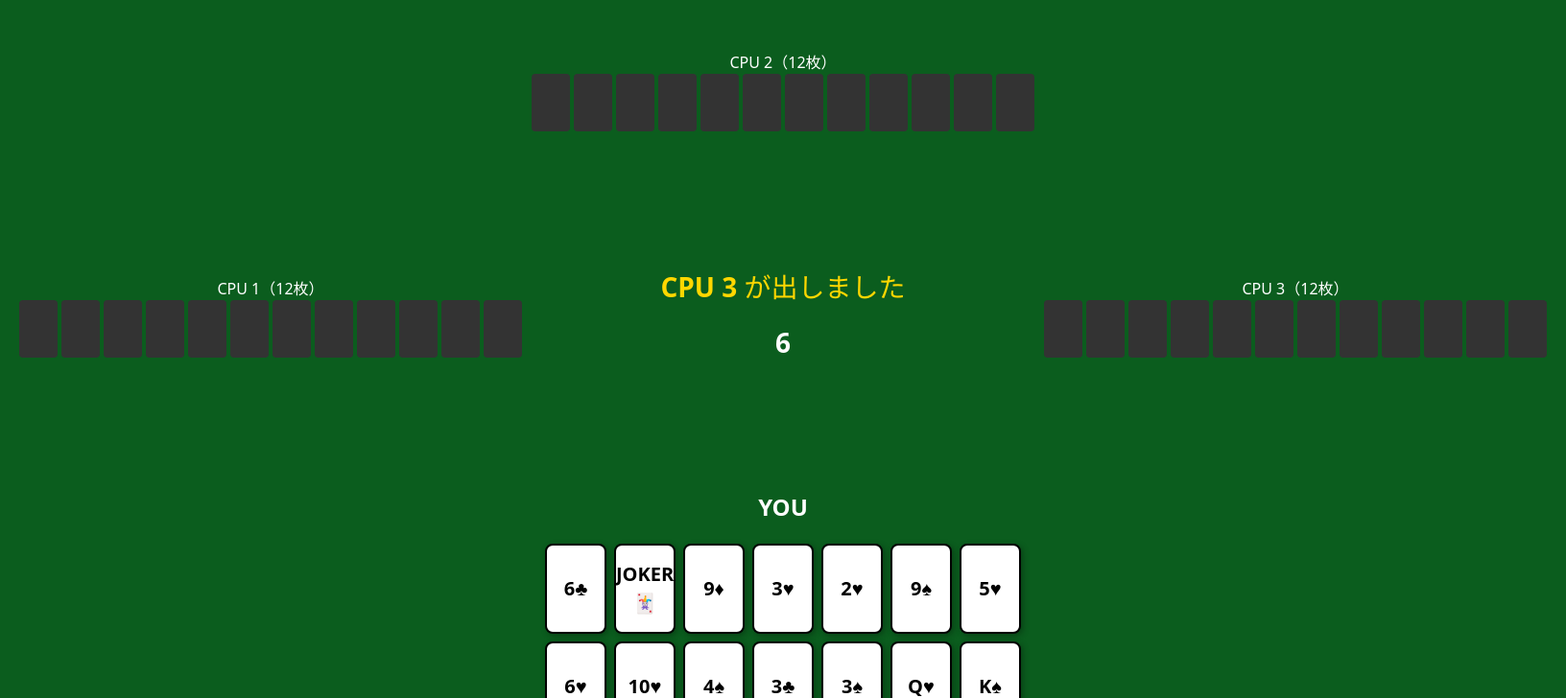
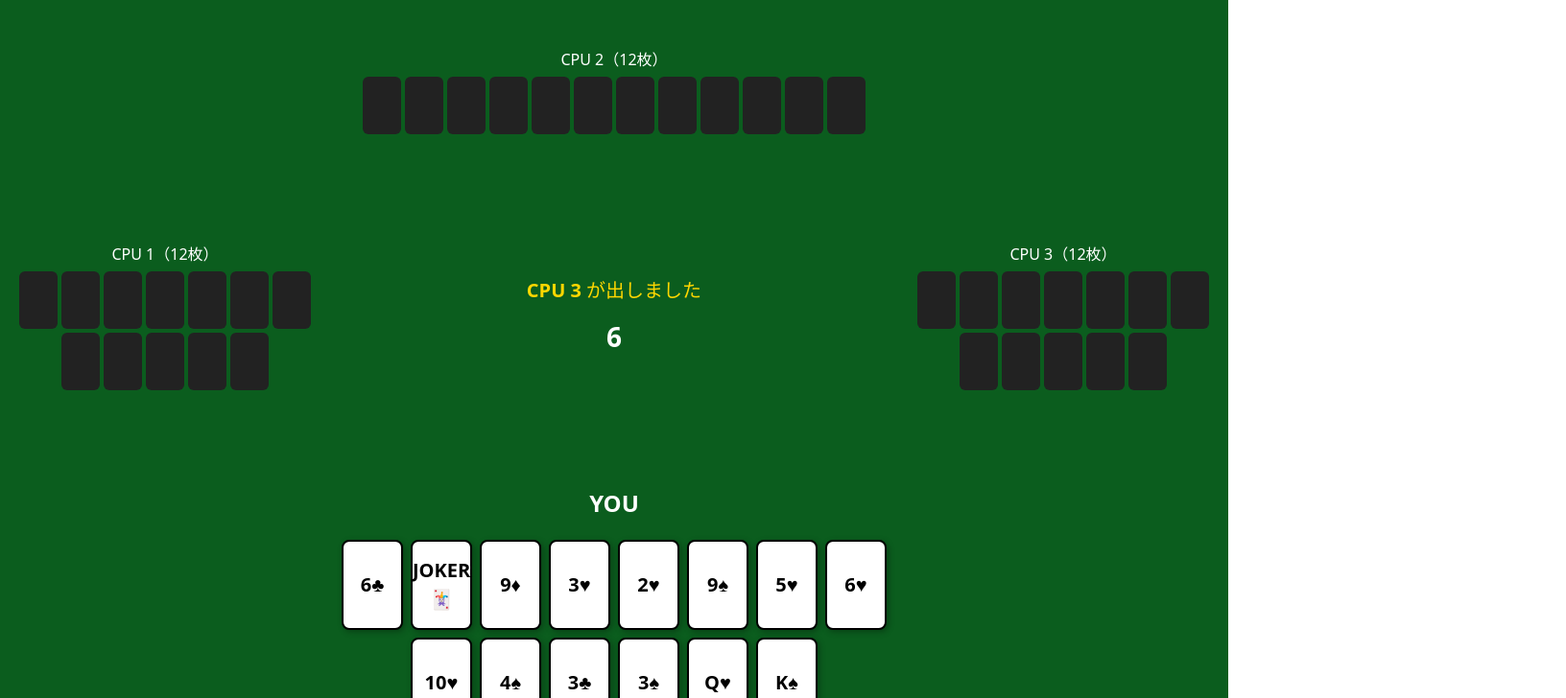
Before and after one commit to Takakuraakira-dev/daifugo-react, a React app: page / in a window 1280 px wide. Both pictures are taken after a click on the button "パス". Shown: the top 728 px of the page at 96% size, 1632 px wide, since content can reach past the window. Built offline with nearby package versions, Linux system fonts and the light colour scheme; the HTML template or start-up script is replaced by a standard one.

Commit message:
UI改善

```diff
--- a/src/App.jsx
+++ b/src/App.jsx
@@ -262,18 +262,29 @@ useEffect(() => {
     setMessage(`${cpu.name} が出しました`);
     nextTurn();
   };
+
   const renderCPU = (cpu) => (
-    <div>
-      <div>{cpu.name}（{cpu.hand.length}枚）</div>
-      <div style={{ display: "flex", gap: 4, justifyContent: "center" }}>
+    <div style={{ textAlign: "center" }}>
+      <div style={{ marginBottom: 6 }}>
+        {cpu.name}（{cpu.hand.length}枚）
+      </div>
+
+      <div
+        style={{
+          display: "flex",
+          justifyContent: "center",
+          gap: 4,
+          flexWrap: "wrap",
+        }}
+      >
         {cpu.hand.map((_, i) => (
           <div
             key={i}
             style={{
               width: 40,
               height: 60,
-              background: "#333",
-              borderRadius: 4,
+              background: "#222",
+              borderRadius: 6,
             }}
           />
         ))}
@@ -288,14 +299,15 @@ useEffect(() => {
       style={{
         height: "100vh",
         display: "grid",
+
+        /* 3×3 テーブル配置 */
         gridTemplateColumns: "1fr 2fr 1fr",
         gridTemplateRows: "1fr 2fr 1fr",
-        gap: 10,
 
-        background: "#0b5d1e", // ← ここだけで背景OK
+        background: "#0b5d1e",
         color: "white",
-        padding: 20,
 
+        padding: 16,
         textAlign: "center",
         alignItems: "center",
       }}
@@ -310,39 +322,45 @@ useEffect(() => {
         {players[1] && renderCPU(players[1])}
       </div>
 
-     {/* ===== 場 ===== */}
+      {/* ===== 中央（場） ===== */}
       <div
         style={{
           gridColumn: 2,
           gridRow: 2,
-    margin: 20,
+
+          display: "flex",
+          flexDirection: "column",
+          justifyContent: "center",
+          alignItems: "center",
+
           fontSize: 28,
           fontWeight: "bold",
-    minHeight: 80,
-    display: "flex",
-    justifyContent: "center",
-    flexDirection: "column",
-    alignItems: "center",
+          minHeight: 120,
         }}
       >
-  {/* ⭐ メッセージ表示 */}
+        {/* ⭐ メッセージ（8切り/革命/パス） */}
         {message && (
-    <div style={{ marginBottom: 10, color: "#ffd700" }}>
+          <div
+            style={{
+              marginBottom: 12,
+              color: "#ffd700",
+              fontSize: 20,
+            }}
+          >
             {message}
           </div>
         )}
 
         {field.table ? (
-    Array.from({ length: field.table.count }).map((_, i) => (
-      <span key={i} style={{ margin: 6 }}>
-        {field.table.rank}
-      </span>
-    ))
+          <div style={{ display: "flex", gap: 10 }}>
+            {Array.from({ length: field.table.count }).map((_, i) => (
+              <span key={i}>{field.table.rank}</span>
+            ))}
+          </div>
         ) : (
           <span>場は空です</span>
         )}
       </div>
-
 
       {/* ===== 右 CPU3 ===== */}
       <div style={{ gridColumn: 3, gridRow: 2 }}>
@@ -357,8 +375,9 @@ useEffect(() => {
           style={{
             display: "flex",
             flexWrap: "wrap",
+            justifyContent: "center",
             gap: 8,
-            justifyContent: "center",
+            marginBottom: 12,
           }}
         >
           {you?.hand.map((card, i) => (
@@ -372,7 +391,7 @@ useEffect(() => {
         </div>
 
         {!winner && isYourTurn && !gameFinished && (
-          <div style={{ marginTop: 12 }}>
+          <div>
             <button onClick={playCards}>出す</button>
             <button onClick={passTurn}>パス</button>
           </div>
@@ -380,4 +399,5 @@ useEffect(() => {
       </div>
     </div>
   );
+
 }
```
Lines whose indentation alone changed are shown as unchanged.
